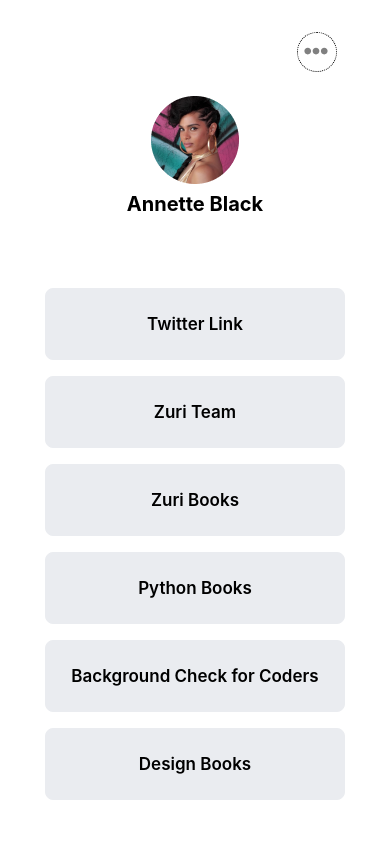
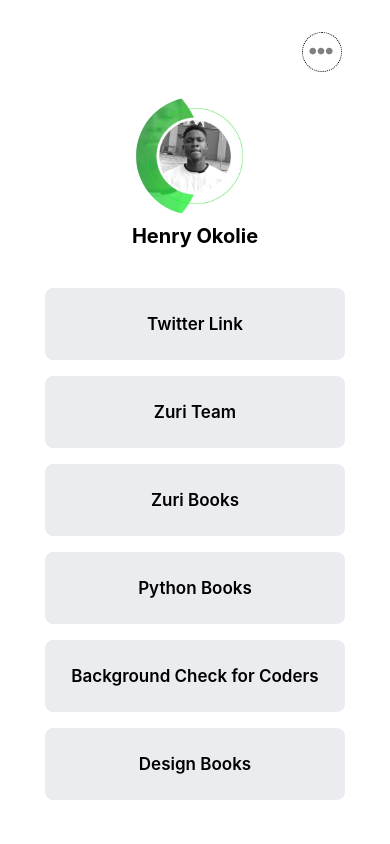
Before and after one commit to Sirboman/Hngi9Task1-linktree, a React (Create React App) app: page / in a window 390 px wide. Shown: the top 844 px of the page. Built offline with nearby package versions, Linux system fonts and the light colour scheme.

Commit message:
now changed the profile pic to my profile picture and did a little edit on css

```diff
--- a/src/components/MainContainer.js
+++ b/src/components/MainContainer.js
@@ -1,6 +1,6 @@
 import React  from 'react';
 import "../styles/MainContainer.css";
-import profileimg from "../images/profileimg.png";
+import henrypat from "../images/henrypat.jpg";
 import slack from "../images/slack.png";
 import { AiFillGithub } from "react-icons/ai";
 import { IoIosShareAlt } from "react-icons/io";
@@ -19,10 +19,10 @@
 
             <div id='profile'>
                 <div id='profile__img'>
-                <img className='profilepic' src={profileimg} alt='' />
+                    <img className='profilepic' src={henrypat} alt='' />
                 </div>
                 <span>
-                    <h2 id='twitter'><small>Annette Black</small></h2>
+                    <h2 id='twitter'><small>Henry Okolie</small></h2>
                     <h2 id='slack' hidden ><small>HNG001819OHO</small></h2>
                 </span>
             </div>
--- a/src/styles/FooterContainer.css
+++ b/src/styles/FooterContainer.css
@@ -75,12 +75,6 @@
 
   @media screen and (max-width: 640px) {
 
-    .FooterContainer footer .elements
-    {
-        flex-direction: column;
-        left: 0;
-
-    }
 
 
 }
--- a/src/styles/MainContainer.css
+++ b/src/styles/MainContainer.css
@@ -32,7 +32,13 @@
     justify-content: center;
 }
 
-
+.MainContainer header #profile #profile__img img
+{
+    width: 120px;
+    height: 120px;
+    border-radius: 50%;
+    border: 1px solid transparent;
+}
 
 .MainContainer header .icon-sm i:nth-of-type(2)
 {
```
Also changed, not shown: src/images/henrypat.jpg (added), src/images/profilepic.JPG (deleted). Lines whose indentation alone changed are shown as unchanged.
